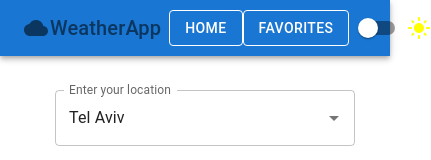
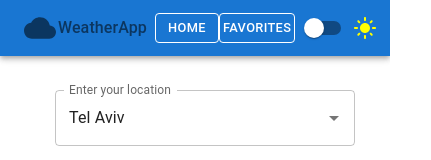
Before and after one commit to Oosher/jobApp, a React (Create React App) app: page / in a window 390 px wide. Shown: the top 160 px of the page, 431 px wide, since content can reach past the window. Built offline with nearby package versions, Linux system fonts and the light colour scheme; no server answers.

Commit message:
fixed some nav bar styles not working

```diff
--- a/src/layout/header/Header.jsx
+++ b/src/layout/header/Header.jsx
@@ -11,21 +11,21 @@ import DarkModeIcon from '@mui/icons-material/DarkMode';
 import { Link } from 'react-router-dom';
 import ROUTS from '../../routes/Routs';
 import CloudIcon from '@mui/icons-material/Cloud';
-import "./header.css";
+import "./header.css"
 export default function Header() {
 
 
-  const {dark,toggleDarkMode} =useTheme();
+  const {dark,toggleDarkMode} = useTheme();
 
   return (
 
-      <AppBar color="primary" sx={{position:"relative",margin: "0" ,boxSizing:" border-box"}}>
-        <Toolbar sx={{display:"flex",justifyContent:"space-between"}}>
+      <AppBar color="primary" className="appBar">
+        <Toolbar className="toolBar" >
           <Box sx={{display:"flex"}}>
             <IconButton component={Link} to={ROUTS.INDEX} sx={{borderRadius:"20px"}}>
-              <CloudIcon className='headerIcon'/>
+              <CloudIcon className='headerIcon' />
 
-              <Typography variant="h6" className='headerTitle' sx={{marginLeft:"0.5vw"}}>
+              <Typography variant="h6" className='headerTitle' >
                 WeatherApp
               </Typography>
             </IconButton>
--- a/src/layout/header/header.css
+++ b/src/layout/header/header.css
@@ -1,30 +1,45 @@
+.appBar{
+    position: relative !important;
+
+}
+.toolBar{
+    display:flex;
+    justify-content: space-between;
+
+}
 .headerIcon{
 
-    font-size:  3vw;
+    font-size: 3rem !important;
 
 }
 
 .headerTitle{
 
-    margin-left: 0.5vw;
+    margin-left: 0.5vw !important;
 
 }
 
 
+
 @media (max-width:700px){
     .muiButton{
-        width: fit-content;
-        height: fit-content;
-        font-size: 0.8rem;
-        padding: 3px;
+        width: fit-content !important;
+        height: fit-content !important;
+        font-size: 0.8rem !important;
+        padding: 3px !important;
     }
     .headerIcon{
-        font-size: 1.8rem;
+        font-size:2rem !important;
     }
 
     .headerTitle{
 
-        font-size: 1rem;
+        font-size: 1rem !important;
+
+    }
+    .toolBar{
+        display:flex;
+        justify-content:space-evenly;
 
     }
 }
```
